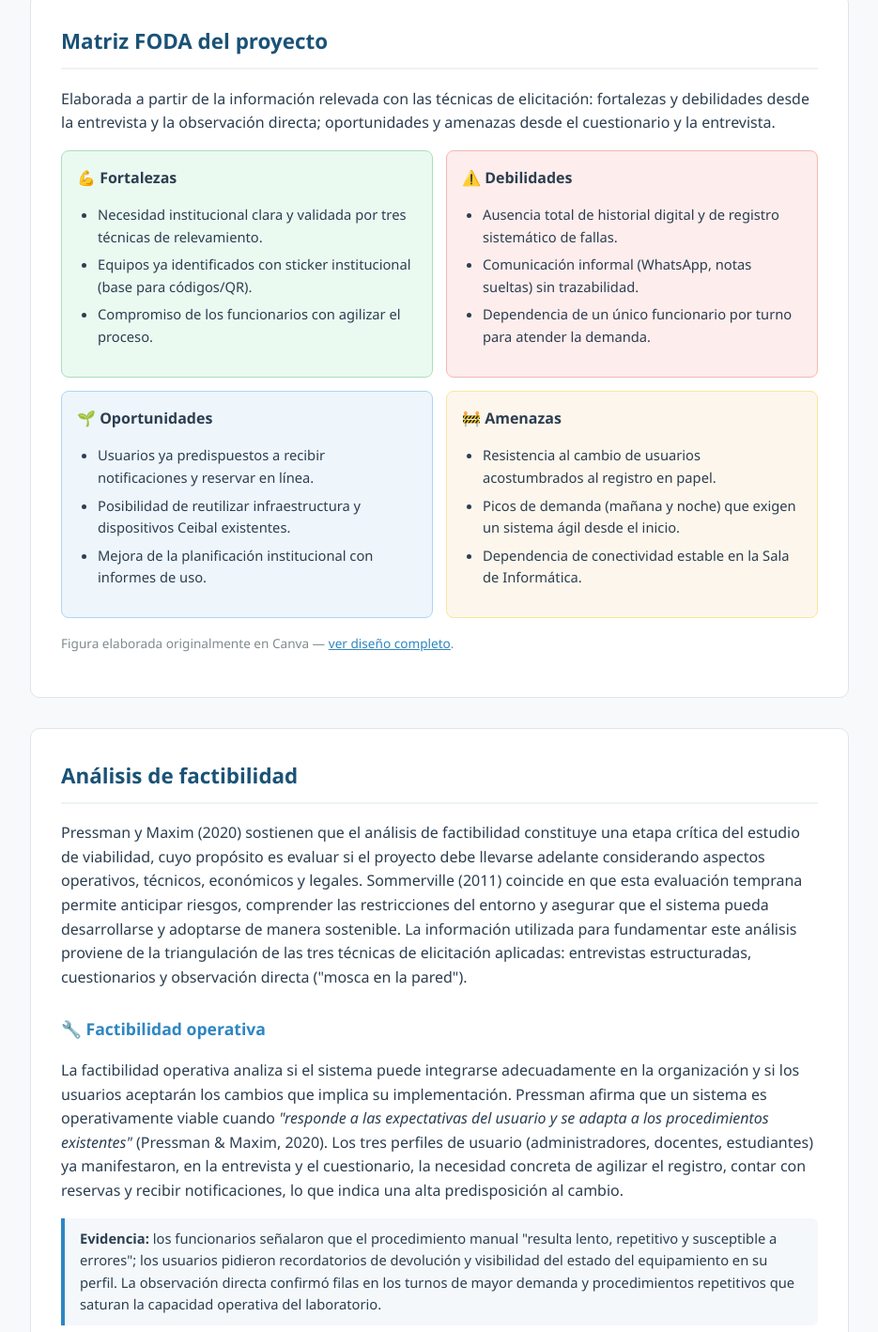
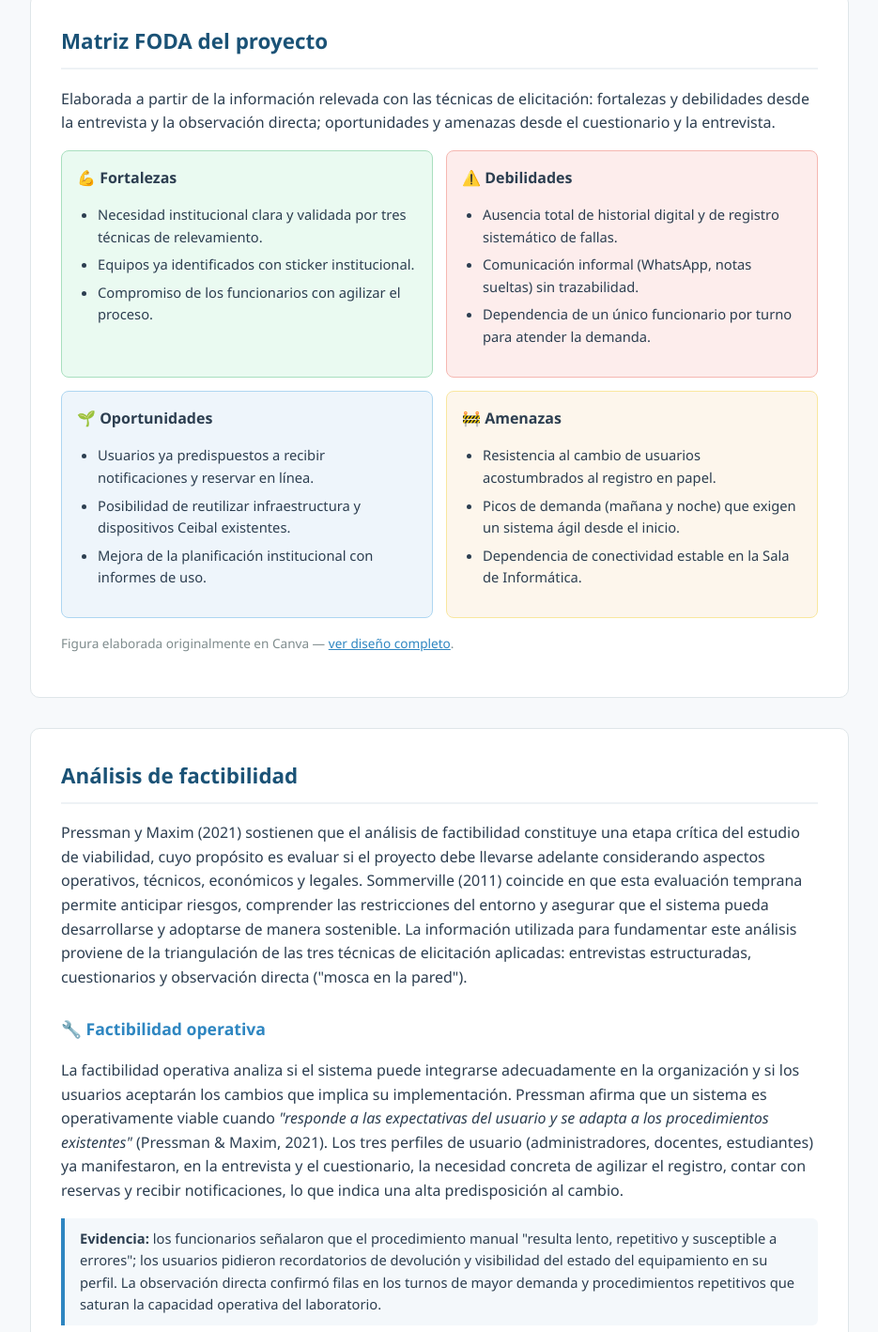
Before and after one commit to AnaliaVSS/Ficha6IS, a plain HTML site: page index.html in a window 1280 px wide. Shown: the part 1866-3284 px from the top of the page at 94% size, without its empty margins (172-1107 px from the left). Drawn offline with Linux system fonts and the light colour scheme.

Commit message:
BIBLIOGRAFÍA

```diff
--- a/index.html
+++ b/index.html
@@ -215,7 +215,7 @@
         <h4>💪 Fortalezas</h4>
         <ul>
           <li>Necesidad institucional clara y validada por tres técnicas de relevamiento.</li>
-          <li>Equipos ya identificados con sticker institucional (base para códigos/QR).</li>
+          <li>Equipos ya identificados con sticker institucional.</li>
           <li>Compromiso de los funcionarios con agilizar el proceso.</li>
         </ul>
       </div>
@@ -249,10 +249,10 @@
 
   <section id="factibilidad">
     <h2>Análisis de factibilidad</h2>
-    <p>Pressman y Maxim (2020) sostienen que el análisis de factibilidad constituye una etapa crítica del estudio de viabilidad, cuyo propósito es evaluar si el proyecto debe llevarse adelante considerando aspectos operativos, técnicos, económicos y legales. Sommerville (2011) coincide en que esta evaluación temprana permite anticipar riesgos, comprender las restricciones del entorno y asegurar que el sistema pueda desarrollarse y adoptarse de manera sostenible. La información utilizada para fundamentar este análisis proviene de la triangulación de las tres técnicas de elicitación aplicadas: entrevistas estructuradas, cuestionarios y observación directa ("mosca en la pared").</p>
+    <p>Pressman y Maxim (2021) sostienen que el análisis de factibilidad constituye una etapa crítica del estudio de viabilidad, cuyo propósito es evaluar si el proyecto debe llevarse adelante considerando aspectos operativos, técnicos, económicos y legales. Sommerville (2011) coincide en que esta evaluación temprana permite anticipar riesgos, comprender las restricciones del entorno y asegurar que el sistema pueda desarrollarse y adoptarse de manera sostenible. La información utilizada para fundamentar este análisis proviene de la triangulación de las tres técnicas de elicitación aplicadas: entrevistas estructuradas, cuestionarios y observación directa ("mosca en la pared").</p>
 
     <h3>🔧 Factibilidad operativa</h3>
-    <p>La factibilidad operativa analiza si el sistema puede integrarse adecuadamente en la organización y si los usuarios aceptarán los cambios que implica su implementación. Pressman afirma que un sistema es operativamente viable cuando <em>"responde a las expectativas del usuario y se adapta a los procedimientos existentes"</em> (Pressman &amp; Maxim, 2020). Los tres perfiles de usuario (administradores, docentes, estudiantes) ya manifestaron, en la entrevista y el cuestionario, la necesidad concreta de agilizar el registro, contar con reservas y recibir notificaciones, lo que indica una alta predisposición al cambio.</p>
+    <p>La factibilidad operativa analiza si el sistema puede integrarse adecuadamente en la organización y si los usuarios aceptarán los cambios que implica su implementación. Pressman afirma que un sistema es operativamente viable cuando <em>"responde a las expectativas del usuario y se adapta a los procedimientos existentes"</em> (Pressman &amp; Maxim, 2021). Los tres perfiles de usuario (administradores, docentes, estudiantes) ya manifestaron, en la entrevista y el cuestionario, la necesidad concreta de agilizar el registro, contar con reservas y recibir notificaciones, lo que indica una alta predisposición al cambio.</p>
     <div class="evidencia"><strong>Evidencia:</strong> los funcionarios señalaron que el procedimiento manual "resulta lento, repetitivo y susceptible a errores"; los usuarios pidieron recordatorios de devolución y visibilidad del estado del equipamiento en su perfil. La observación directa confirmó filas en los turnos de mayor demanda y procedimientos repetitivos que saturan la capacidad operativa del laboratorio.</div>
   <div class="riesgo"><strong>Riesgo:</strong> usuarios asiduos acostumbrados al procedimiento actual podrían resistirse al cambio de rutina; se requiere una instancia breve de capacitación inicial para asegurar la adopción plena por parte de todos los usuarios.</div>
 <p><strong>Veredicto:</strong> factibilidad operativa <strong>alta</strong>.</p>
@@ -264,7 +264,7 @@
     <p><strong>Veredicto:</strong> factibilidad técnica <strong>alta</strong>.</p>
 
     <h3>💰 Factibilidad económica</h3>
-     <p>La factibilidad económica analiza si los costos del proyecto son justificables en relación con los beneficios esperados; Pressman señala que esta evaluación debe considerar esfuerzo, recursos humanos, infraestructura y costos operativos (Pressman &amp; Maxim, 2020). En el caso del SGPET los costos son moderados: no se requiere equipamiento adicional significativo, ya que se reutiliza el equipamiento y la conectividad existentes, y al tratarse de un proyecto académico el desarrollo puede apoyarse en herramientas gratuitas o de bajo costo. Los beneficios, en cambio, son sustanciales: reducción de errores, disminución de tiempos de espera, mejor control del estado de los equipos y trazabilidad completa del inventario.</p>
+     <p>La factibilidad económica analiza si los costos del proyecto son justificables en relación con los beneficios esperados; Pressman señala que esta evaluación debe considerar esfuerzo, recursos humanos, infraestructura y costos operativos (Pressman &amp; Maxim, 2021). En el caso del SGPET los costos son moderados: no se requiere equipamiento adicional significativo, ya que se reutiliza el equipamiento y la conectividad existentes, y al tratarse de un proyecto académico el desarrollo puede apoyarse en herramientas gratuitas o de bajo costo. Los beneficios, en cambio, son sustanciales: reducción de errores, disminución de tiempos de espera, mejor control del estado de los equipos y trazabilidad completa del inventario.</p>
     <div class="evidencia"><strong>Evidencia:</strong> el proceso actual ya insume tiempo de funcionarios en registro repetitivo de los mismos datos en cada préstamo, además de generar pérdidas de tiempo, conflictos y fallas no registradas — costos ocultos para la institución que el SGPET permitiría reducir.</div>
     <div class="riesgo"><strong>Riesgo:</strong> el mantenimiento y hosting a largo plazo, más allá del prototipo académico, requeriría definir quién asume ese costo institucionalmente.</div>
     <p><strong>Veredicto:</strong> factibilidad económica <strong>favorable</strong>, ya que los beneficios esperados superan ampliamente los costos de implementación.</p>
@@ -382,7 +382,7 @@
     <h2>Bibliografía</h2>
     <ul>
       <li>Pressman, R. S., & Troya, J. M. (1988). <em>Ingeniería del software.</em></li>
-      <li>Pressman, Roger S. y Maxim, Bruce R. <em>Ingeniería del Software. Un enfoque práctico.</em></li>
+      <li>Pressman, Roger S. y Maxim, Bruce R. (2021). <em>Ingeniería del Software. Un enfoque práctico.</em></li>
       <li>Sommerville, I. (2011). <em>Ingeniería del software.</em> Pearson Educación.</li>
     </ul>
   </section>
```
